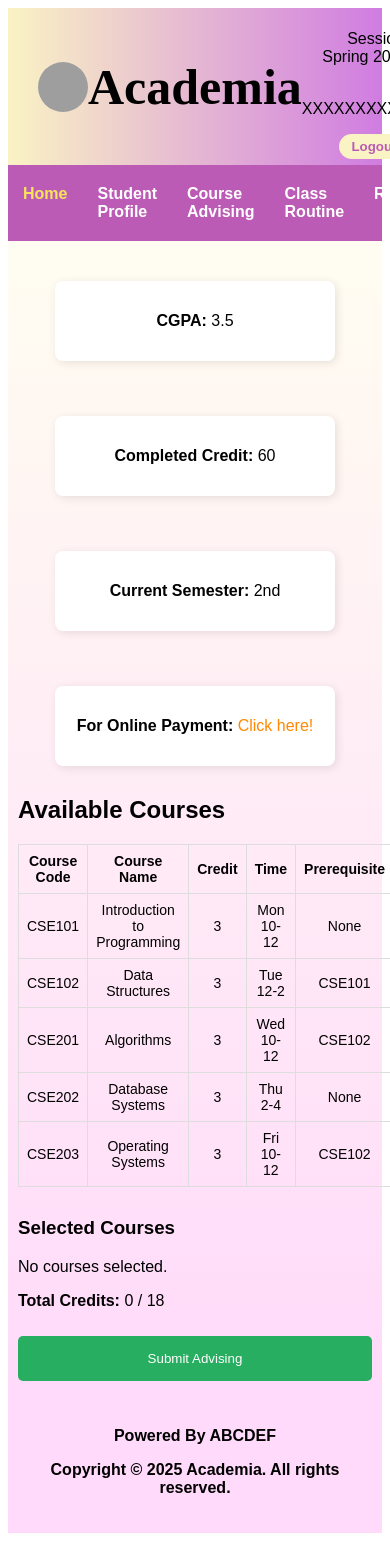
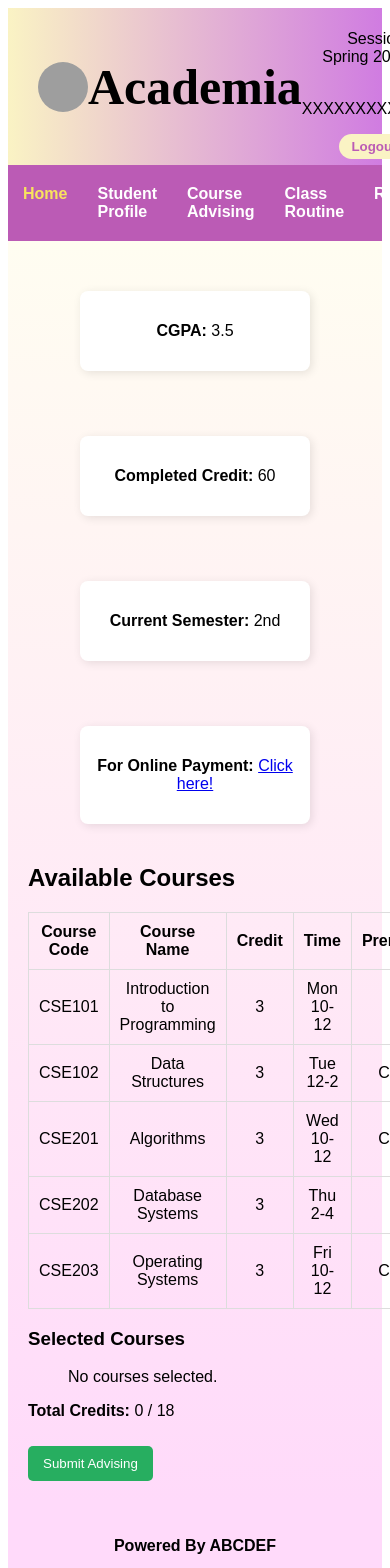
Before and after one commit to arnob-bro/Academia, a React (Vite) app in the folder Academia_Frontend/: page /course-advising in a window 390 px wide. Shown: the top 1568 px of the page. Before the commit the page ends 1541 px from the top, so only its background shows below. Built offline with nearby package versions, Linux system fonts and the light colour scheme; grey boxes are pictures that could not be loaded.

Commit message:
fixed some css problem

```diff
--- a/Academia_Frontend/src/components/student pages/studentCourseEnrollment/studentCourseEnrollment.css
+++ b/Academia_Frontend/src/components/student pages/studentCourseEnrollment/studentCourseEnrollment.css
@@ -4,7 +4,7 @@
     padding: 20px;
 }
 
-.search-bar {
+.student-course-enrollment-search-bar {
     padding: 10px;
     width: 100%;
     max-width: 300px;
@@ -14,7 +14,7 @@
     font-size: 16px;
 }
 
-.search-bar:focus {
+.student-course-enrollment-search-bar:focus {
     border-color: #BB5BB5;
     box-shadow: #BB5BB5;
     /* Purple color when focused */
@@ -22,20 +22,20 @@
     /* Remove the default outline */
 }
 
-.enrollment-table {
+.student-course-enrollment-enrollment-table {
     width: 100%;
     border-collapse: collapse;
     margin-top: 20px;
 }
 
-.enrollment-table th,
-.enrollment-table td {
+.student-course-enrollment-enrollment-table th,
+.student-course-enrollment-enrollment-table td {
     border: 1px solid #e6ade2;
     padding: 10px;
     text-align: center;
 }
 
-.delete-btn {
+.student-course-enrollment-delete-btn {
     padding: 6px 12px;
     background-color: #ff6347;
     color: white;
@@ -44,152 +44,28 @@
     cursor: pointer;
 }
 
-.delete-btn:hover {
+.student-course-enrollment-delete-btn:hover {
     background-color: #e5533d;
 }
 
-.no-results {
+.student-course-enrollment-no-results {
     text-align: center;
     font-size: 18px;
     color: #777;
 }
 
 @media (max-width: 768px) {
-    .student-course-enrollment-container {
+    .student-course-enrollment-student-course-enrollment-container {
         padding: 15px;
     }
 
-    .search-bar {
+    .student-course-enrollment-search-bar {
         width: 100%;
         margin-bottom: 10px;
     }
 
-    .enrollment-table th,
-    .enrollment-table td {
+    .student-course-enrollment-enrollment-table th,
+    .student-course-enrollment-enrollment-table td {
         padding: 8px;
     }
 }
-
-/* Student Advising Page CSS */
-.student-advising-page-container {
-    background: linear-gradient(to bottom, #fffdf1, #ffdafa);
-    padding: 20px;
-}
-
-.student-info-section {
-    display: flex;
-    gap: 15px;
-    flex-wrap: wrap;
-    justify-content: center;
-    margin-bottom: 20px;
-}
-
-.info-box {
-    background: #fff;
-    padding: 15px;
-    border-radius: 8px;
-    box-shadow: 2px 2px 10px rgba(0, 0, 0, 0.1);
-    text-align: center;
-    width: 200px;
-}
-
-.payment-link {
-    color: #ff8800;
-    text-decoration: none;
-}
-
-.payment-link:hover {
-    text-decoration: underline;
-}
-
-.course-selection table {
-    width: 100%;
-    border-collapse: collapse;
-    margin-top: 20px;
-}
-
-.course-selection th,
-.course-selection td {
-    border: 1px solid #ddd;
-    padding: 10px;
-    text-align: center;
-}
-
-.warning {
-    color: red;
-    font-weight: bold;
-}
-
-button {
-    padding: 8px 15px;
-    border: none;
-    border-radius: 5px;
-    cursor: pointer;
-}
-
-.selected {
-    background-color: #e74c3c;
-    color: white;
-}
-
-.submit-btn {
-    background-color: #27ae60;
-    color: white;
-    padding: 10px 15px;
-    margin-top: 10px;
-}
-
-.selected-courses {
-    margin-top: 30px;
-}
-
-.selected-courses ul {
-    list-style-type: none;
-    padding: 0;
-}
-
-.selected-courses li {
-    font-size: 16px;
-    margin-bottom: 5px;
-}
-
-@media (max-width: 768px) {
-    .student-info-section {
-        flex-direction: column;
-        align-items: center;
-    }
-
-    .info-box {
-        width: 100%;
-        max-width: 250px;
-        margin-bottom: 10px;
-    }
-
-    .course-selection table {
-        font-size: 14px;
-    }
-
-    .submit-btn {
-        width: 100%;
-        padding: 12px;
-    }
-}
-
-@media (max-width: 480px) {
-    .student-advising-page-container {
-        padding: 10px;
-    }
-
-    .course-selection th,
-    .course-selection td {
-        padding: 8px;
-    }
-
-    .selected-courses li {
-        font-size: 14px;
-    }
-
-    .submit-btn {
-        padding: 15px 20px;
-    }
-}
--- a/Academia_Frontend/src/components/student pages/studentCourseEnrollment/studentCourseEnrollment.jsx
+++ b/Academia_Frontend/src/components/student pages/studentCourseEnrollment/studentCourseEnrollment.jsx
@@ -43,11 +43,11 @@ const StudentCourseEnrollment = () => {
           placeholder="Search by Course ID or Name..."
           value={searchTerm}
           onChange={handleSearchChange}
-          className="search-bar"
+          className="student-course-enrollment-search-bar"
         />
 
         {/* Enrolled Courses Table */}
-        <table className="enrollment-table">
+        <table className="student-course-enrollment-enrollment-table">
           <thead>
             <tr>
               <th>Course ID</th>
@@ -68,7 +68,7 @@ const StudentCourseEnrollment = () => {
                   <td>{course.credit}</td>
                   <td>{course.faculty}</td>
                   <td>
-                    <button className="delete-btn" onClick={() => handleDelete(course.id)}>
+                    <button className="student-course-enrollment-delete-btn" onClick={() => handleDelete(course.id)}>
                       Delete
                     </button>
                   </td>
@@ -76,7 +76,7 @@ const StudentCourseEnrollment = () => {
               ))
             ) : (
               <tr>
-                <td colSpan="6" className="no-results">No enrolled courses found.</td>
+                <td colSpan="6" className="student-course-enrollment-no-results">No enrolled courses found.</td>
               </tr>
             )}
           </tbody>
```
